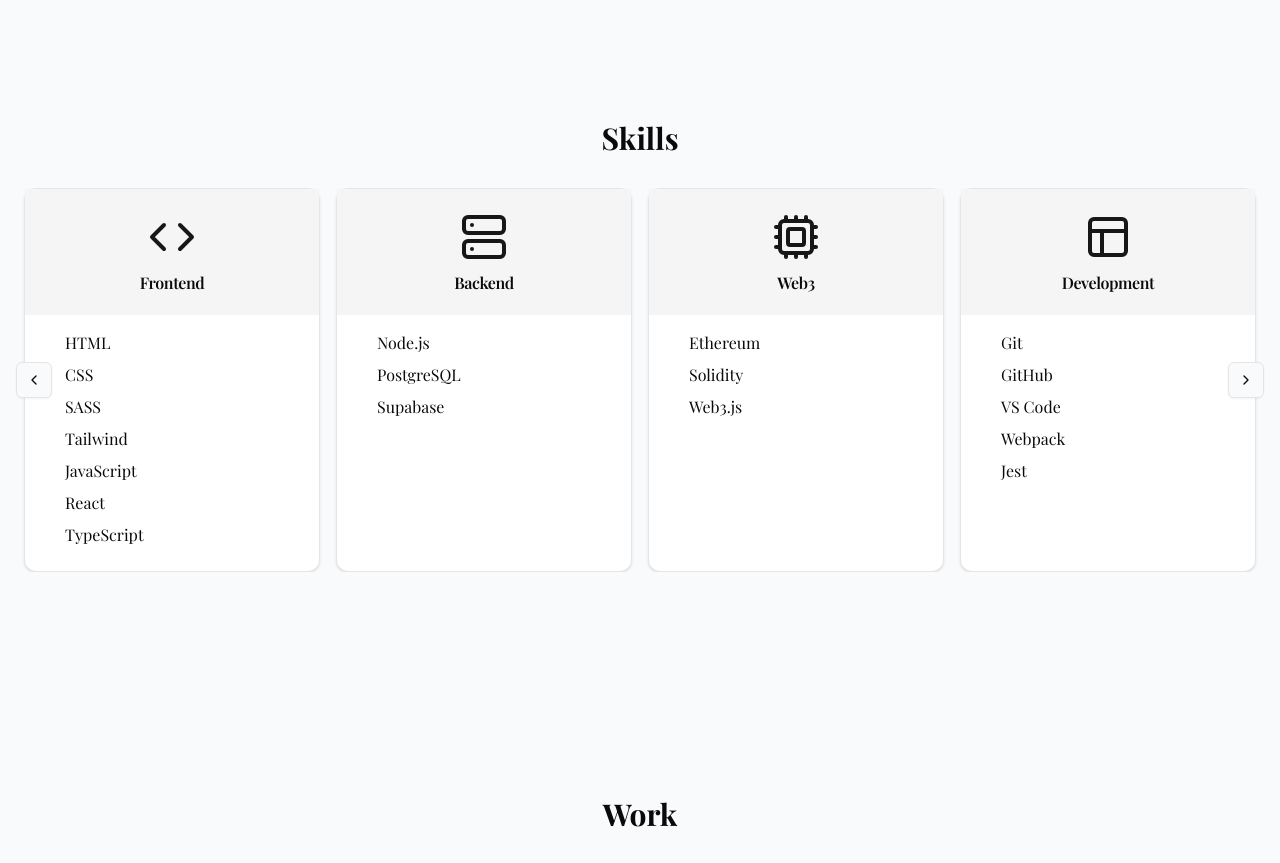
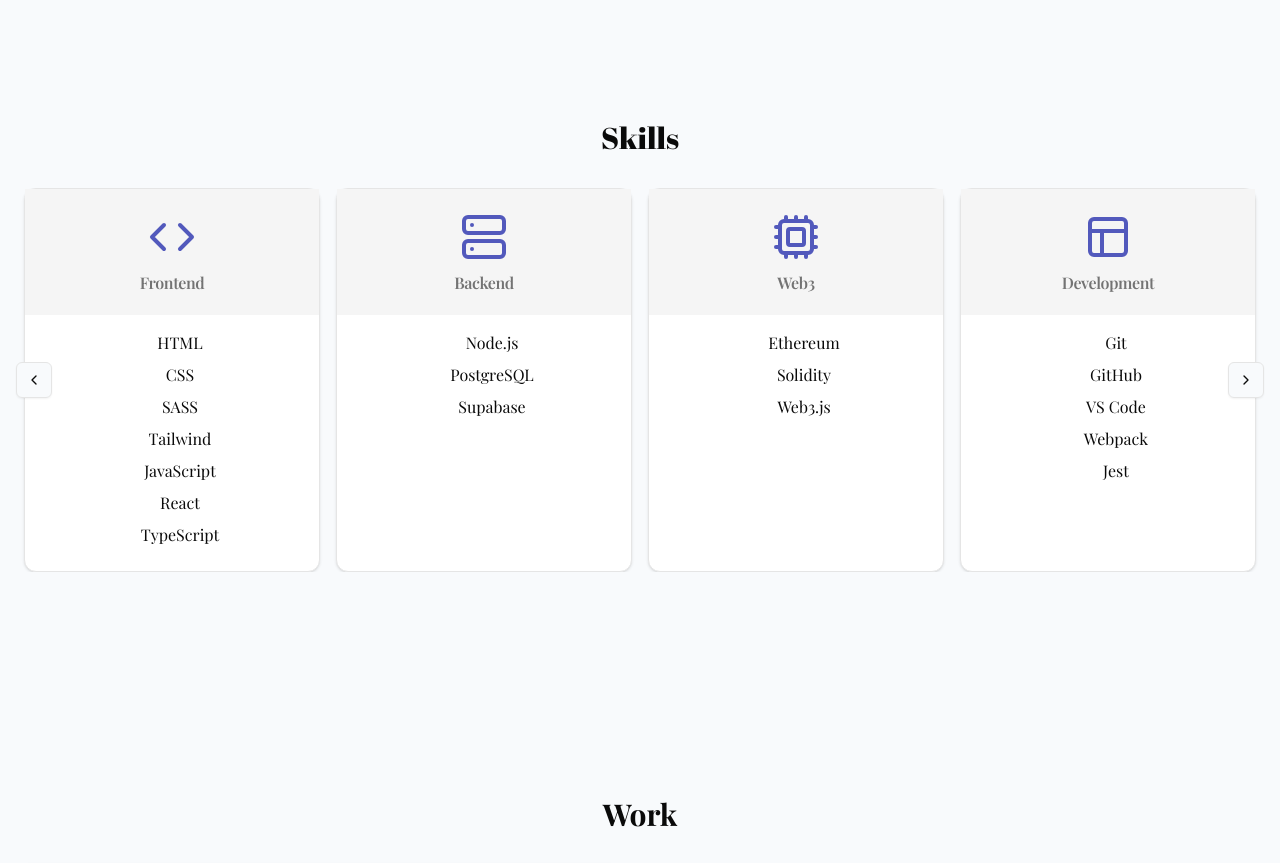
Before and after one commit to Kayvin59/portfolio, a Next.js app: page / in a window 1280 px wide. Shown: the part 880-1743 px from the top of the page. Built offline with nearby package versions, Linux system fonts and the light colour scheme; a web font is replaced by a local one.

Commit message:
fix: rework styles

```diff
--- a/components/Skills.tsx
+++ b/components/Skills.tsx
@@ -72,7 +72,7 @@
   return (
     <section id="skills" className="py-12">
       <div className="container mx-auto px-4">
-        <h2 className="text-3xl font-bold text-center mb-8">Skills</h2>
+        <h2 className="text-3xl font-abril text-center mb-8">Skills</h2>
         <div className="relative">
           <div
             ref={sliderRef}
@@ -86,11 +86,11 @@
               >
                 <Card className="h-full">
                   <CardHeader className="bg-muted flex flex-col items-center">
-                    <skill.icon className="h-12 w-12 text-primary mb-2" />
-                    <CardTitle>{skill.category}</CardTitle>
+                    <skill.icon className="h-12 w-12 text-button mb-2" />
+                    <CardTitle className="text-muted-foreground">{skill.category}</CardTitle>
                   </CardHeader>
                   <CardContent className="mt-4">
-                    <ul className="space-y-2">
+                    <ul className="space-y-2 flex flex-col items-center">
                       {skill.items.map((item) => (
                         <li
                           key={item}
```
Lines whose indentation alone changed are shown as unchanged.
